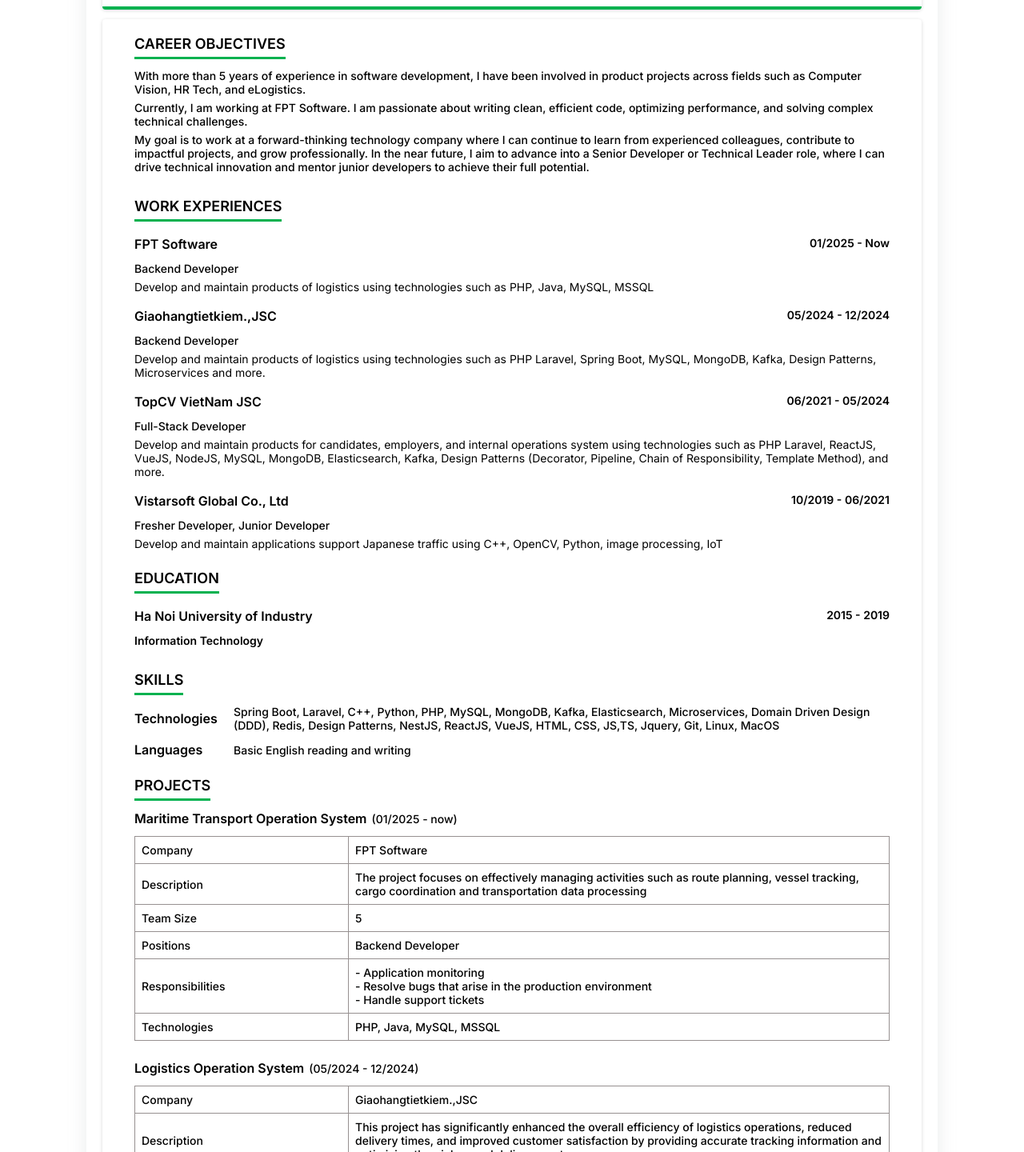
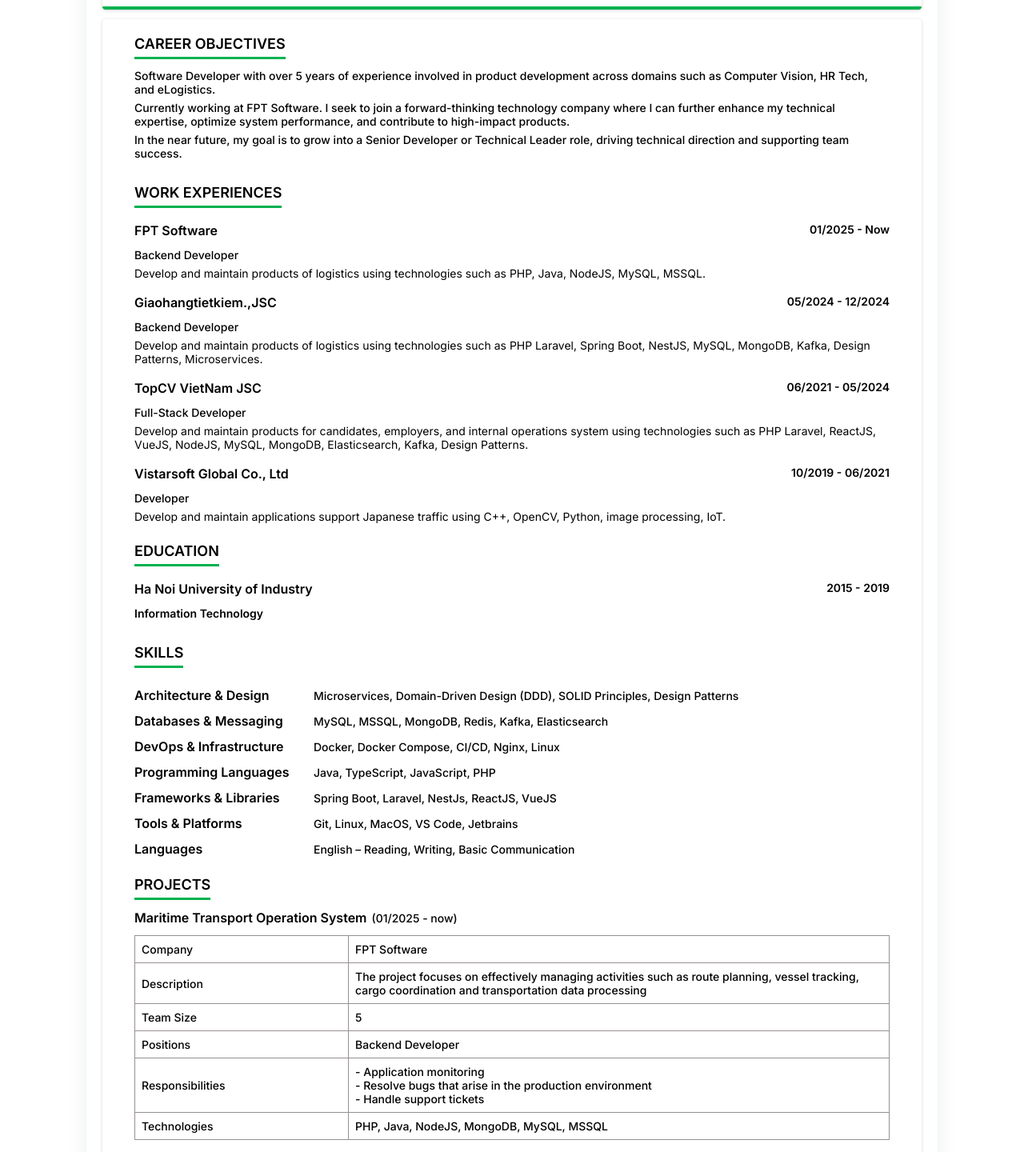
Before and after one commit to vund357/my-cv, a plain HTML site: page index.html in a window 1280 px wide. Shown: the part 240-1680 px from the top of the page at 80% size. Drawn offline with Linux system fonts and the light colour scheme.

Commit message:
update cv

```diff
--- a/common.css
+++ b/common.css
@@ -14,6 +14,10 @@ td {
 }
 .w-100 {
     width: 100px;
+}
+
+.w-200 {
+    width: 200px;
 }
 .flex {
     display: flex;
--- a/cv.js
+++ b/cv.js
@@ -26,9 +26,9 @@ const data = {
     objectives: {
       title: 'CAREER OBJECTIVES',
       items: [
-          'With more than 5 years of experience in software development, I have been involved in product projects across fields such as Computer Vision, HR Tech, and eLogistics.',
-          'Currently, I am working at FPT Software. I am passionate about writing clean, efficient code, optimizing performance, and solving complex technical challenges.',
-          'My goal is to work at a forward-thinking technology company where I can continue to learn from experienced colleagues, contribute to impactful projects, and grow professionally. In the near future, I aim to advance into a Senior Developer or Technical Leader role, where I can drive technical innovation and mentor junior developers to achieve their full potential.',
+          'Software Developer with over 5 years of experience involved in product development across domains such as Computer Vision, HR Tech, and eLogistics.',
+          'Currently working at FPT Software. I seek to join a forward-thinking technology company where I can further enhance my technical expertise, optimize system performance, and contribute to high-impact products.',
+          'In the near future, my goal is to grow into a Senior Developer or Technical Leader role, driving technical direction and supporting team success.',
       ],
     },
     educations: {
@@ -65,7 +65,7 @@ const data = {
                 },
                 {
                     label: 'Technologies',
-                    text: 'PHP, Java, MySQL, MSSQL',
+                    text: 'PHP, Java, NodeJS, MongoDB, MySQL, MSSQL',
                 },
             ],
         },
@@ -101,7 +101,7 @@ const data = {
                 },
                 {
                     label: 'Technologies',
-                    text: 'Spring Boot, Laravel, MySQL, MongoDB, Kafka, Microservices, Domain-Driven Design',
+                    text: 'Spring Boot, Laravel, NestJS, MySQL, MongoDB, Kafka, Microservices, Domain-Driven Design',
                 },
             ],
         },
@@ -136,7 +136,7 @@ const data = {
                 },
                 {
                     label: 'Technologies',
-                    text: 'Laravel, VueJS, SCSS, React Native, MySQL, MongoDB, Elasticsearch, Kafka, Microservices, Domain Driven Design',
+                    text: 'Laravel, VueJS, NodeJS, React Native, MySQL, MongoDB, Elasticsearch, Kafka, Microservices, Domain Driven Design',
                 },
             ],
         },
@@ -173,7 +173,7 @@ const data = {
                 },
                 {
                     label: 'Technologies',
-                    text: 'Laravel, NestJS, ReactJS, Microservices Architecture, Domain-Driven Design (DDD), Kafka, Design Patterns (Decorator, Pineline, Chain of Responsibility, Template Method), Elasticsearch, MySQL, MongoDB',
+                    text: 'Laravel, NestJS, ReactJS, Microservices Architecture, Domain-Driven Design (DDD), Kafka, Design Pattern, Elasticsearch, MySQL, MongoDB',
                 },
             ],
         },
@@ -229,7 +229,7 @@ const data = {
                 },
                 {
                     label: 'Positions',
-                    text: 'Junior Developer'
+                    text: 'Developer'
                 },
                 {
                     label: 'Responsibilities',
@@ -262,10 +262,7 @@ const data = {
                 },
                 {
                     label: 'Positions',
-                    text: [
-                        'Fresher Developer (10/2019 - 01/2020)',
-                        'Junior Developer (01/2020 - 06/2021)'
-                    ],
+                    text: 'Developer',
                 },
                 {
                     label: 'Responsibilities',
--- a/index.html
+++ b/index.html
@@ -32,7 +32,7 @@
                     </div>
                     <div class="my-6">Backend Developer</div>
                     <div class="flex-col font-400">
-                        <span>Develop and maintain products of logistics using technologies such as PHP, Java, MySQL, MSSQL</span>
+                        <span>Develop and maintain products of logistics using technologies such as PHP, Java, NodeJS, MySQL, MSSQL.</span>
                     </div>
                 </div>
                 <div class="content-block">
@@ -43,7 +43,7 @@
                     <div class="my-6">Backend Developer</div>
                     <div class="flex-col font-400">
                         <span>Develop and maintain products of logistics using technologies such as PHP
-Laravel, Spring Boot, MySQL, MongoDB, Kafka, Design Patterns, Microservices and more.</span>
+Laravel, Spring Boot, NestJS, MySQL, MongoDB, Kafka, Design Patterns, Microservices.</span>
                     </div>
                 </div>
                 <div class="content-block">
@@ -54,7 +54,7 @@ Laravel, Spring Boot, MySQL, MongoDB, Kafka, Design Patterns, Microservices and
                     <div class="my-6">Full-Stack Developer</div>
                     <div class="flex-col font-400">
                         <span>Develop and maintain products for candidates, employers, and internal operations system using technologies such as PHP
-Laravel, ReactJS, VueJS, NodeJS, MySQL, MongoDB, Elasticsearch, Kafka, Design Patterns (Decorator, Pipeline, Chain of Responsibility, Template Method), and more.</span>
+Laravel, ReactJS, VueJS, NodeJS, MySQL, MongoDB, Elasticsearch, Kafka, Design Patterns.</span>
                     </div>
                 </div>
                 <div class="content-block">
@@ -62,9 +62,9 @@ Laravel, ReactJS, VueJS, NodeJS, MySQL, MongoDB, Elasticsearch, Kafka, Design Pa
                         <span class="font-bold py-6 text-16">Vistarsoft Global Co., Ltd</span>
                         <span class="font-bold py-6">10/2019 - 06/2021</span>
                     </div>
-                    <div class="my-6">Fresher Developer, Junior Developer</div>
+                    <div class="my-6">Developer</div>
                     <div class="flex-col font-400">
-                        <span>Develop and maintain applications support Japanese traffic using C++, OpenCV, Python, image processing, IoT</span>
+                        <span>Develop and maintain applications support Japanese traffic using C++, OpenCV, Python, image processing, IoT.</span>
                     </div>
                 </div>
             </div>
@@ -85,13 +85,53 @@ Laravel, ReactJS, VueJS, NodeJS, MySQL, MongoDB, Elasticsearch, Kafka, Design Pa
                     SKILLS
                 </div>
                 <div class="content-block">
-                    <div class="flex items-center">
-                        <div class="font-bold text-16 w-100">Technologies</div>
-                        <div class="ml-24">Spring Boot, Laravel, C++, Python, PHP, MySQL, MongoDB, Kafka, Elasticsearch, Microservices, Domain Driven Design (DDD), Redis, Design Patterns, NestJS, ReactJS, VueJS, HTML, CSS, JS,TS, Jquery, Git, Linux, MacOS</div>
+                    <div class="flex mt-12 items-center">
+                        <div class="font-bold text-16 w-200">Architecture & Design</div>
+                        <div class="ml-24">
+                            Microservices, Domain-Driven Design (DDD), SOLID Principles, Design Patterns
+                        </div>
                     </div>
+
                     <div class="flex mt-12 items-center">
-                        <div class="font-bold text-16 w-100">Languages</div>
-                        <div class="ml-24">Basic English reading and writing</div>
+                        <div class="font-bold text-16 w-200">Databases & Messaging</div>
+                        <div class="ml-24">
+                            MySQL, MSSQL, MongoDB, Redis, Kafka, Elasticsearch
+                        </div>
+                    </div>
+
+                    <div class="flex mt-12 items-center">
+                        <div class="font-bold text-16 w-200">DevOps & Infrastructure</div>
+                        <div class="ml-24">
+                            Docker, Docker Compose, CI/CD, Nginx, Linux
+                        </div>
+                    </div>
+
+                    <div class="flex mt-12 items-center">
+                        <div class="font-bold text-16 w-200">Programming Languages</div>
+                        <div class="ml-24">
+                            Java, TypeScript, JavaScript, PHP
+                        </div>
+                    </div>
+
+                    <div class="flex mt-12 items-center">
+                        <div class="font-bold text-16 w-200">Frameworks & Libraries</div>
+                        <div class="ml-24">
+                            Spring Boot, Laravel, NestJs, ReactJS, VueJS
+                        </div>
+                    </div>
+
+                    <div class="flex mt-12 items-center">
+                        <div class="font-bold text-16 w-200">Tools & Platforms</div>
+                        <div class="ml-24">
+                            Git, Linux, MacOS, VS Code, Jetbrains
+                        </div>
+                    </div>
+
+                    <div class="flex mt-12 items-center">
+                        <div class="font-bold text-16 w-200">Languages</div>
+                        <div class="ml-24">
+                            English – Reading, Writing, Basic Communication
+                        </div>
                     </div>
                 </div>
             </div>
```
